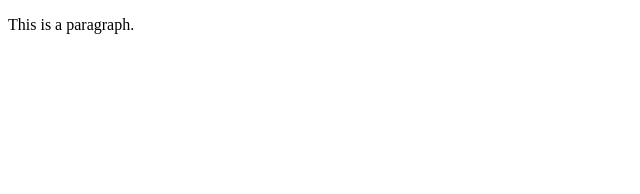
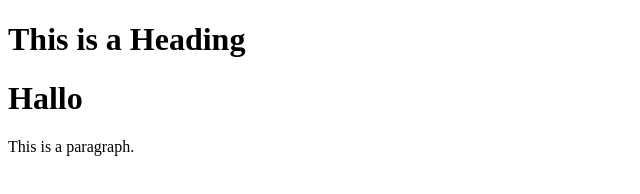
Before and after one commit to sbata1984/Portfolio, a plain HTML site: page index.html in a window 1280 px wide. Shown: the whole page, without its empty margins (0-640 px from the left). Drawn offline with Linux system fonts and the light colour scheme.

Commit message:
change todo

```diff
--- a/index.html
+++ b/index.html
@@ -5,6 +5,8 @@
 </head>
 <body>
 
+<h1>This is a Heading</h1>
+<h1>Hallo</h1>
 <p>This is a paragraph.</p>
 
 </body>
```
Also changed, not shown: 1 other file.
